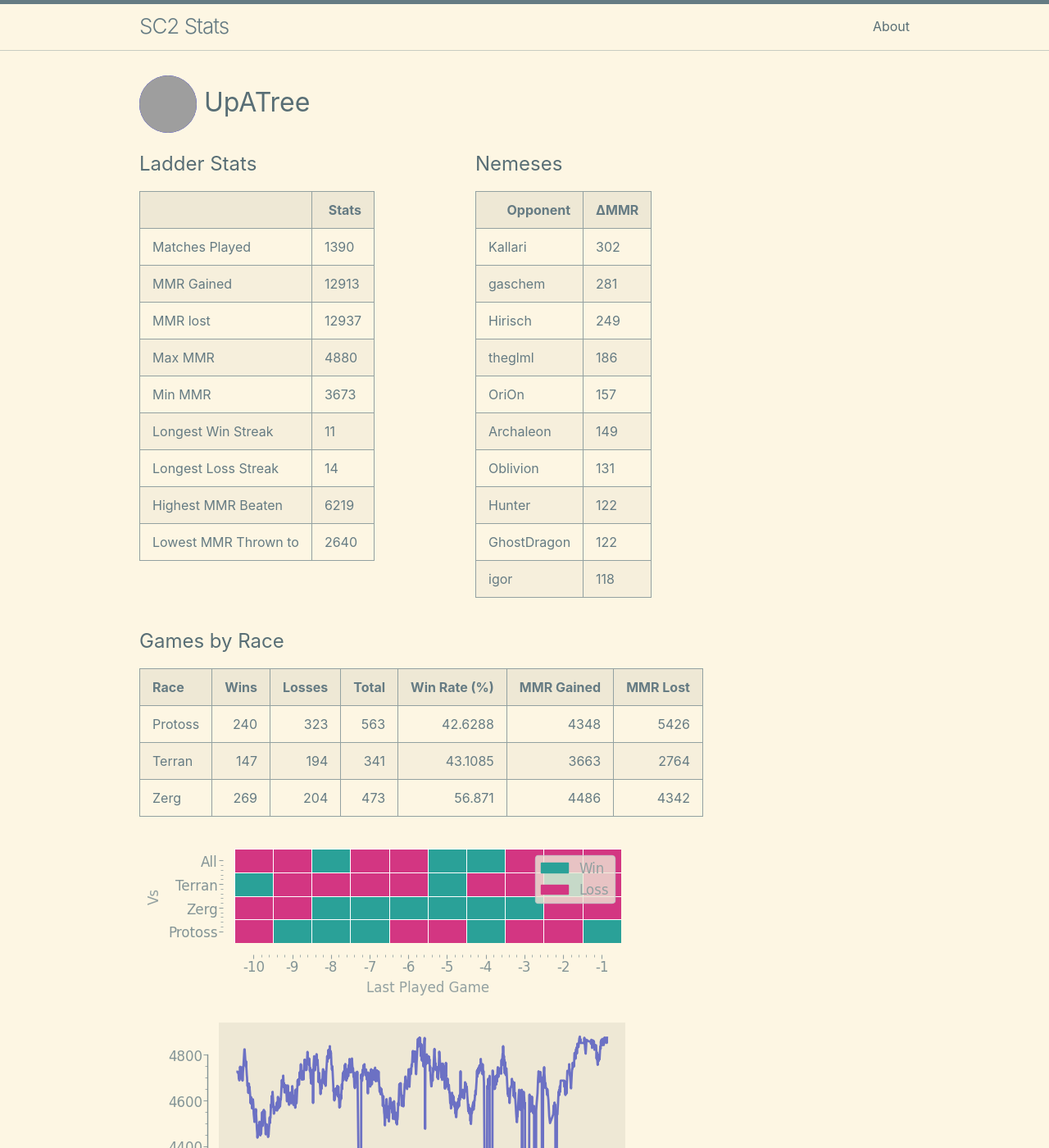
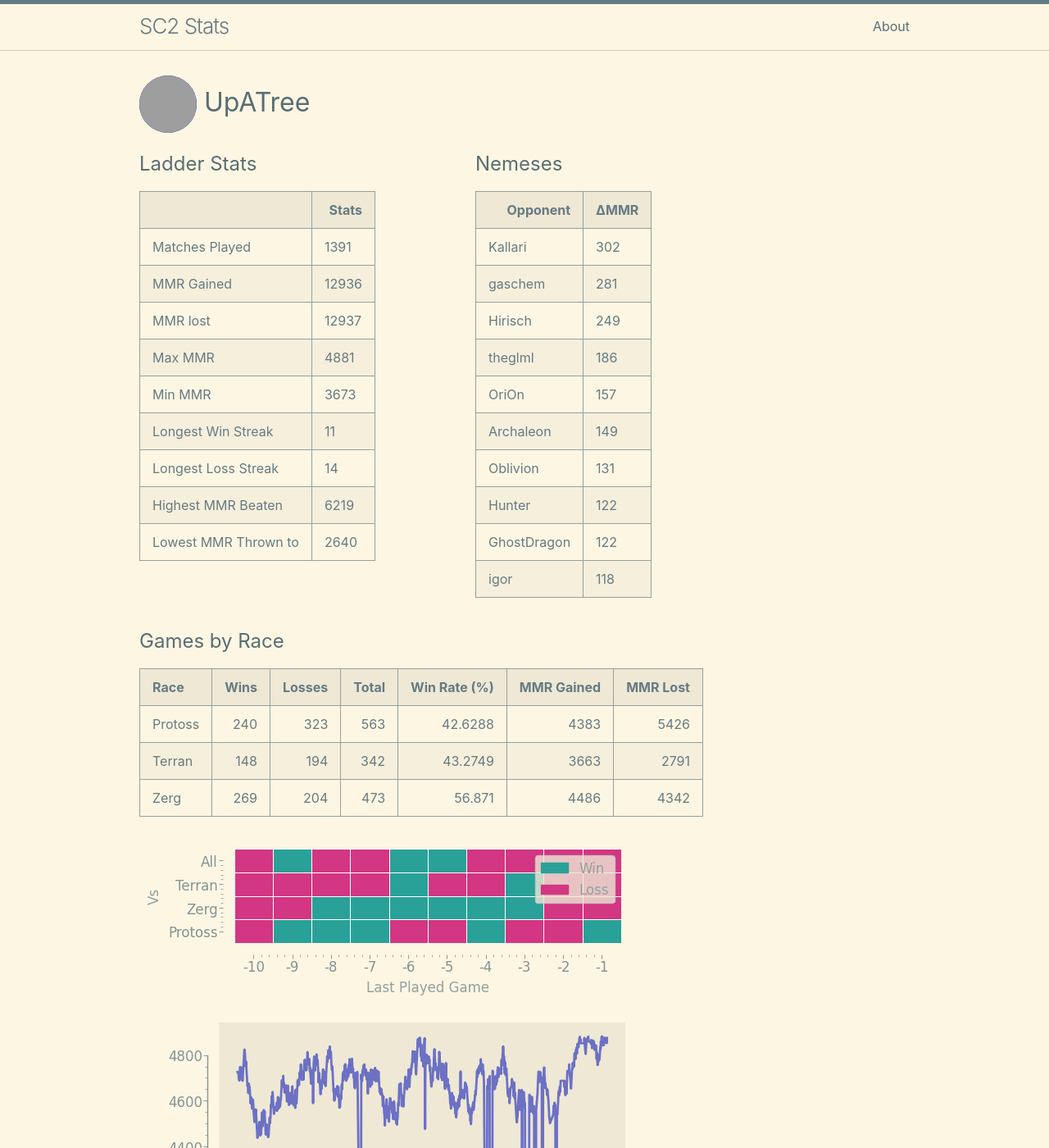
Before and after one commit to kylermurphy/UpATree, a Jekyll site: the page built from docs/index.md, in a window 1280 px wide and 1400 px high. Shown: the whole window at 82% size. Built offline with Jekyll 4.4.1, drawn with Linux system fonts in a browser that asks for light colours; grey boxes are pictures that could not be loaded.

Commit message:
running on push

```diff
--- a/docs/index.md
+++ b/docs/index.md
@@ -18,11 +18,11 @@ layout: home
   <tbody>
     <tr>
       <td>Matches Played</td>
-      <td>1390</td>
+      <td>1391</td>
     </tr>
     <tr>
       <td>MMR Gained</td>
-      <td>12913</td>
+      <td>12936</td>
     </tr>
     <tr>
       <td>MMR lost</td>
@@ -30,7 +30,7 @@ layout: home
     </tr>
     <tr>
       <td>Max MMR</td>
-      <td>4880</td>
+      <td>4881</td>
     </tr>
     <tr>
       <td>Min MMR</td>
@@ -114,8 +114,8 @@ layout: home
 
 | Race    |   Wins |   Losses |   Total |   Win Rate (%) |   MMR Gained |   MMR Lost |
 |:--------|-------:|---------:|--------:|---------------:|-------------:|-----------:|
-| Protoss |    240 |      323 |     563 |        42.6288 |         4348 |       5426 |
-| Terran  |    147 |      194 |     341 |        43.1085 |         3663 |       2764 |
+| Protoss |    240 |      323 |     563 |        42.6288 |         4383 |       5426 |
+| Terran  |    148 |      194 |     342 |        43.2749 |         3663 |       2791 |
 | Zerg    |    269 |      204 |     473 |        56.871  |         4486 |       4342 |
 
 ![Games by Race](./assets/gm_hist.png)
--- a/log.txt
+++ b/log.txt
@@ -589,3 +589,4 @@ Writing a log file 2025-03-21 18:50:18.
 Writing a log file 2025-03-21 19:17:25.
 Writing a log file 2025-03-21 19:29:40.
 Writing a log file 2025-03-21 19:47:54.
+Writing a log file 2025-03-21 20:23:51.
```
Also changed, not shown: docs/assets/MMR.png, docs/assets/daily.png, docs/assets/gm_hist.png, docs/assets/r_wrt.png, 1 other file.
